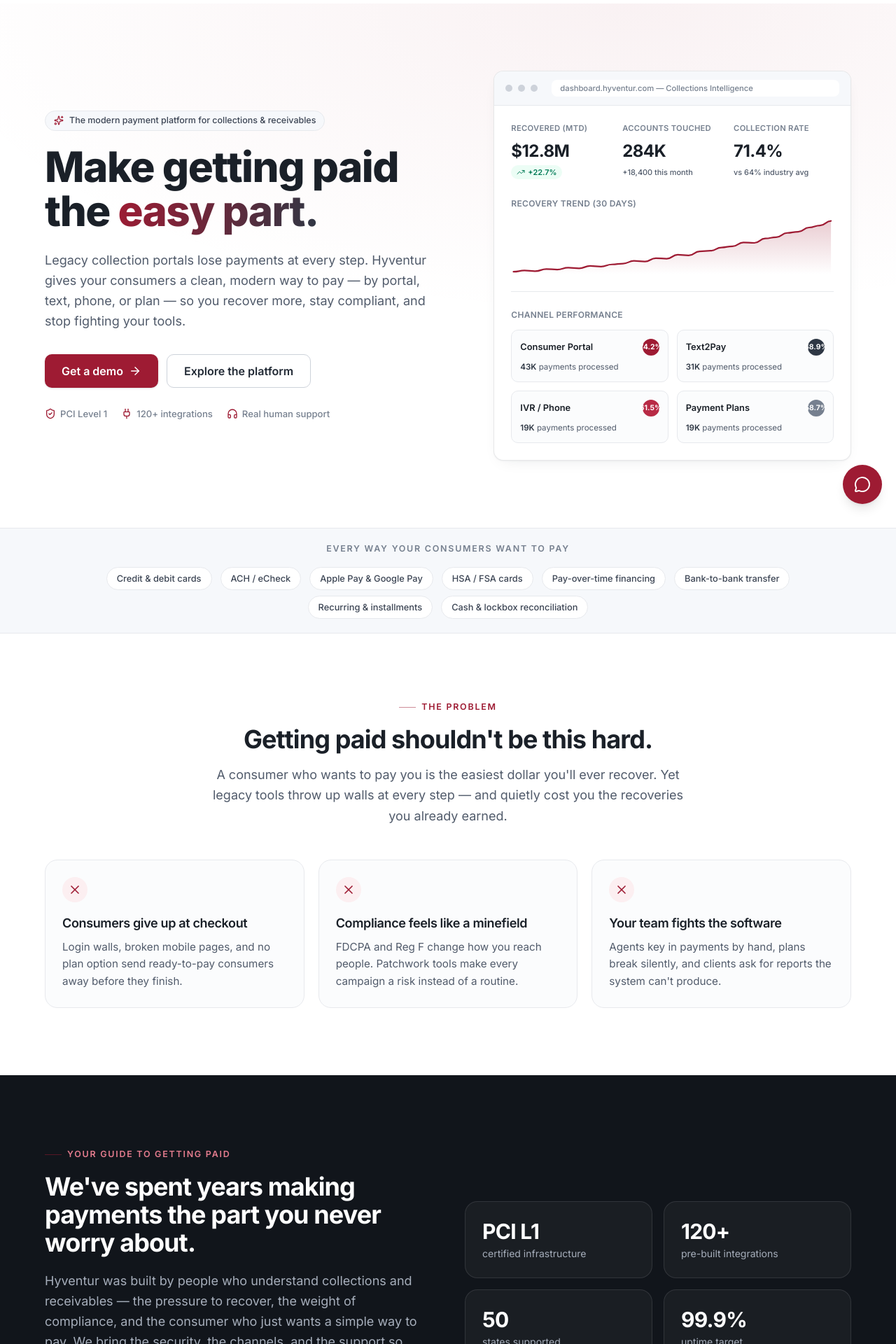
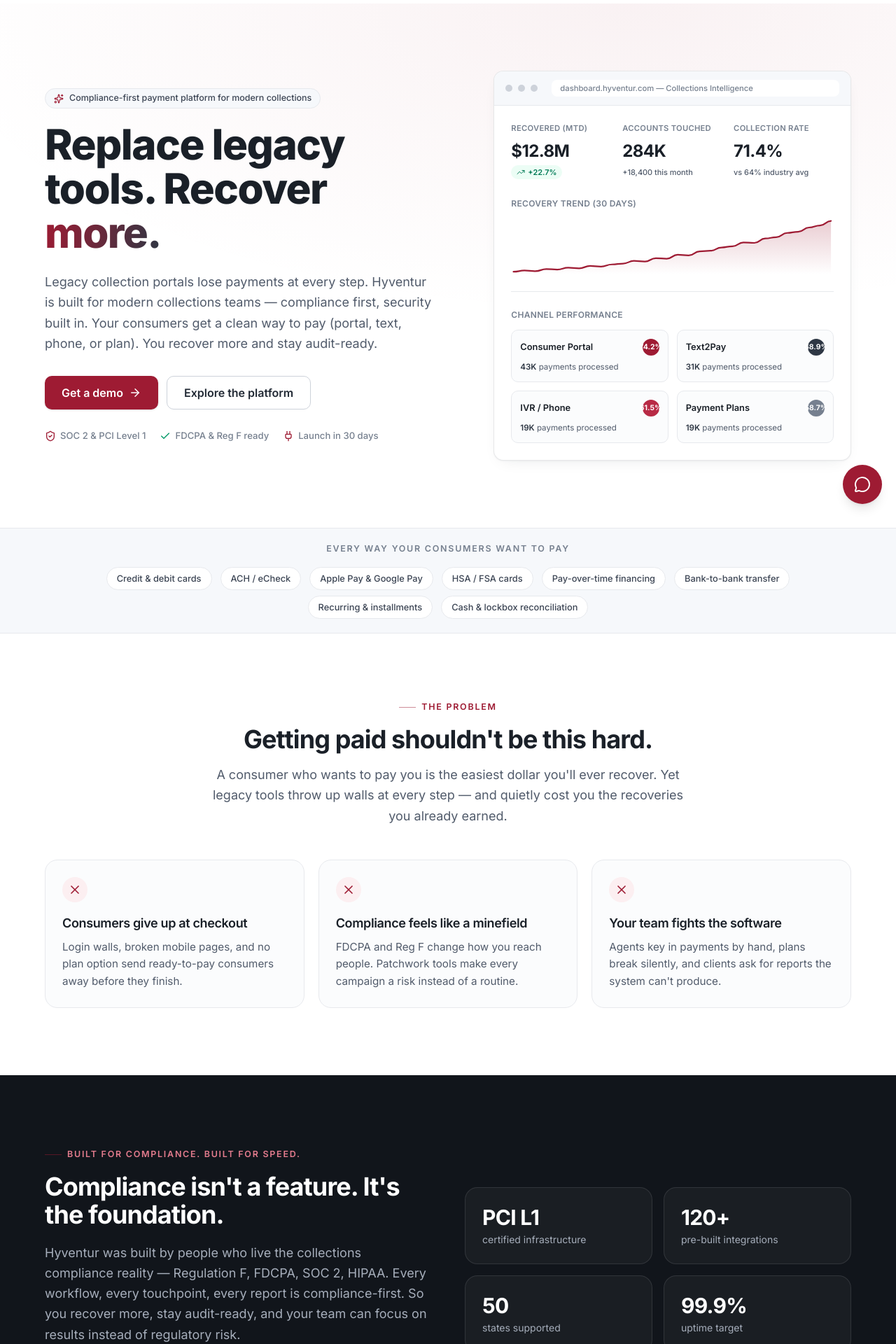
Before and after one commit to mikesweigart/hyventur, a Next.js app: page / in a window 1280 px wide. Shown: the part 60-1980 px from the top of the page at 70% size. Built offline with nearby package versions, Linux system fonts and the light colour scheme.

Commit message:
Add compliance-first positioning, vertical-specific messaging, and time-to-value messaging

```diff
--- a/src/app/(marketing)/page.tsx
+++ b/src/app/(marketing)/page.tsx
@@ -40,21 +40,21 @@
             <Reveal>
               <span className="inline-flex items-center gap-2 rounded-full border border-ink-100 bg-mist px-3 py-1 text-[0.78rem] font-medium text-ink-600">
                 <Sparkles className="size-3.5 text-crimson-600" />
-                The modern payment platform for collections &amp; receivables
+                Compliance-first payment platform for modern collections
               </span>
             </Reveal>
             <Reveal delay={0.05}>
               <h1 className="mt-5 font-display text-[2.6rem] font-extrabold leading-[1.05] tracking-tight text-ink-900 sm:text-6xl">
-                Make getting paid the{" "}
-                <span className="text-gradient-brand">easy part.</span>
+                Replace legacy tools. Recover{" "}
+                <span className="text-gradient-brand">more.</span>
               </h1>
             </Reveal>
             <Reveal delay={0.1}>
               <p className="mt-6 max-w-xl text-lg leading-relaxed text-ink-500">
                 Legacy collection portals lose payments at every step. Hyventur
-                gives your consumers a clean, modern way to pay — by portal,
-                text, phone, or plan — so you recover more, stay compliant, and
-                stop fighting your tools.
+                is built for modern collections teams — compliance first, security
+                built in. Your consumers get a clean way to pay (portal, text,
+                phone, or plan). You recover more and stay audit-ready.
               </p>
             </Reveal>
             <Reveal delay={0.15}>
@@ -72,15 +72,15 @@
               <div className="mt-7 flex flex-wrap items-center gap-x-5 gap-y-2 text-[0.82rem] font-medium text-ink-400">
                 <span className="inline-flex items-center gap-1.5">
                   <ShieldCheck className="size-4 text-crimson-600" />
-                  PCI Level 1
+                  SOC 2 &amp; PCI Level 1
+                </span>
+                <span className="inline-flex items-center gap-1.5">
+                  <Check className="size-4 text-emerald-600" />
+                  FDCPA &amp; Reg F ready
                 </span>
                 <span className="inline-flex items-center gap-1.5">
                   <Plug className="size-4 text-crimson-600" />
-                  120+ integrations
-                </span>
-                <span className="inline-flex items-center gap-1.5">
-                  <Headphones className="size-4 text-crimson-600" />
-                  Real human support
+                  Launch in 30 days
                 </span>
               </div>
             </Reveal>
@@ -159,18 +159,13 @@
           <div className="grid gap-12 lg:grid-cols-[1fr_1fr] lg:items-center">
             <Reveal>
               <Eyebrow className="text-crimson-300">
-                <span className="text-crimson-300">Your guide to getting paid</span>
+                <span className="text-crimson-300">Built for compliance. Built for speed.</span>
               </Eyebrow>
               <h2 className="mt-4 font-display text-3xl font-bold tracking-tight sm:text-4xl">
-                We&apos;ve spent years making payments the part you never
-                worry about.
+                Compliance isn&apos;t a feature. It&apos;s the foundation.
               </h2>
               <p className="mt-5 text-lg leading-relaxed text-ink-300">
-                Hyventur was built by people who understand collections and
-                receivables — the pressure to recover, the weight of
-                compliance, and the consumer who just wants a simple way to
-                pay. We bring the security, the channels, and the support so
-                your team can focus on results.
+                Hyventur was built by people who live the collections compliance reality — Regulation F, FDCPA, SOC 2, HIPAA. Every workflow, every touchpoint, every report is compliance-first. So you recover more, stay audit-ready, and your team can focus on results instead of regulatory risk.
               </p>
               <div className="mt-8 flex flex-wrap gap-3">
                 <Button href="/about" variant="light">
@@ -217,8 +212,8 @@
           <SectionHeading
             align="center"
             eyebrow="The plan"
-            title="Up and running in three steps."
-            lead="No year-long implementation. No rip-and-replace. Just a clear path from where you are to recovering more."
+            title="Live in 30 days. Recovering more in 90."
+            lead="No year-long implementation. No rip-and-replace. Get launched fast, see recovery gains within your first quarter. Built for speed and results."
           />
           <div className="mt-12 grid gap-6 md:grid-cols-3">
             {planSteps.map((step, i) => {
--- a/src/content/site.ts
+++ b/src/content/site.ts
@@ -34,7 +34,7 @@
   tagline: "Make getting paid the easy part.",
   // StoryBrand one-liner — character + problem + solution + success
   oneLiner:
-    "Hyventur gives collection and receivables teams a modern payment platform consumers actually want to use — so you recover more, stay compliant, and stop fighting your tools.",
+    "Hyventur is the compliance-first payment platform for collections teams. Built for modern recovery — not legacy systems — with omnichannel payments, audit-ready workflows, and real-time reporting that works as hard as you do.",
   phone: "(800) 555-0142",
   email: "hello@hyventur.com",
   salesEmail: "sales@hyventur.com",
@@ -287,117 +287,117 @@
     slug: "collection-agencies",
     name: "Collection Agencies",
     icon: Users,
-    headline: "Recover more on every placement.",
+    headline: "FDCPA & Reg F-first recovery platform.",
     summary:
-      "Give consumers a self-service way to pay and settle, automate outreach across channels, and give your clients the reporting they ask for — all in one platform.",
+      "Built for agencies who live by compliance. Automated omnichannel outreach, self-service portals, and settlement workflows stay audit-ready while boosting recovery per placement by 25%+ in the first 90 days.",
     outcomes: [
-      "Higher account coverage and completion",
-      "Lower cost per dollar collected",
-      "Client-ready reporting on demand",
+      "25%+ recovery lift in 90 days (compliance-first strategy)",
+      "FDCPA & Reg F guidance built into every touchpoint",
+      "Real-time client reporting and settlement tracking",
     ],
   },
   {
     slug: "debt-buyers",
     name: "Debt Buyers",
     icon: Banknote,
-    headline: "Maximize liquidation on the portfolios you own.",
+    headline: "Liquidate portfolios, stay compliant.",
     summary:
-      "Put intelligent automation and self-service payments to work across large portfolios, lifting liquidation while keeping every touch documented and compliant.",
+      "Automate consumer outreach and self-service settlement across massive portfolios while maintaining the documentation and audit trail that regulators expect. Scale without risk.",
     outcomes: [
-      "Higher liquidation across portfolios",
-      "Scalable, automated consumer outreach",
-      "Documented, compliant payment trails",
+      "Automatable outreach across unlimited accounts",
+      "Compliant settlement offer workflows",
+      "7+ year searchable audit trail for every transaction",
     ],
   },
   {
     slug: "law-firms",
     name: "Collection Law Firms",
     icon: Scale,
-    headline: "Compliant payments, without the overhead.",
+    headline: "Judgment recovery with regulatory confidence.",
     summary:
-      "Offer consumers a clean way to pay and arrange plans, with multilingual support and the disclosures and audit trails legal teams require.",
+      "Streamline post-judgment collections with multilingual portals, virtual terminals, and the complete audit trail and compliance documentation that courts and regulators require.",
     outcomes: [
-      "Multilingual, compliant self-service",
-      "Complete audit trail on every payment",
-      "Less staff time on payment handling",
+      "Court-ready documentation on every payment",
+      "Multilingual, compliant judicial collection notices",
+      "Reduces attorney time on payment handling",
     ],
   },
   {
     slug: "creditors",
     name: "Creditors & Lenders",
     icon: Building2,
-    headline: "Strengthen accounts receivable from day one.",
+    headline: "Keep accounts current. Stop them before they charge off.",
     summary:
-      "Keep more accounts current with flexible plans, proactive reminders, and a payment experience that reflects your brand from first bill to final payment.",
+      "Proactive, compliant outreach and flexible plans keep more accounts current from day one — reducing bad debt before it reaches collections and protecting your loss reserves.",
     outcomes: [
-      "More accounts kept current",
-      "Branded, on-brand payment experience",
-      "Fewer accounts rolling to collections",
+      "Fewer accounts rolling to charge-off status",
+      "Compliant payment plan options reduce disputes",
+      "Lower loss ratios and reserve requirements",
     ],
   },
   {
     slug: "healthcare",
     name: "Healthcare & Medical Billing",
     icon: HeartPulse,
-    headline: "A payment experience patients don't dread.",
+    headline: "Patient payments with HIPAA integrity.",
     summary:
-      "Accept HSA/FSA, offer compassionate payment plans, and meet patients on text and phone — reducing bad debt while protecting the patient relationship.",
+      "Accept HSA/FSA, offer payment plans that respect patient budgets, and collect with the privacy and transparency that healthcare law requires. Better patient experience, lower bad debt.",
     outcomes: [
-      "HSA / FSA acceptance built in",
-      "Compassionate, flexible payment plans",
-      "Lower bad debt, better patient experience",
+      "HIPAA-compliant patient payment portal",
+      "HSA / FSA built in; flexible, compassionate plans",
+      "Reduces bad debt while protecting patient relationships",
     ],
   },
   {
     slug: "government",
     name: "Government & Municipal",
     icon: Landmark,
-    headline: "Collect taxes, fines, and fees with less friction.",
+    headline: "Transparent, accessible government collections.",
     summary:
-      "Give residents a secure, accessible way to pay across every channel, with the reporting and controls public agencies need.",
+      "Empower residents to pay taxes, fines, and fees securely across channels — with SOC 2 and audit-ready reporting that meets public sector transparency and accountability requirements.",
     outcomes: [
-      "Accessible, multichannel resident payments",
-      "Secure, auditable, and transparent",
-      "Reporting built for public accountability",
+      "Accessible, multichannel payment options",
+      "Audit-ready, public-accountable reporting",
+      "Reduces collections overhead; higher voluntary payment rates",
     ],
   },
   {
     slug: "utilities-telecom",
     name: "Utilities & Telecom",
     icon: Zap,
-    headline: "Keep customers current and connected.",
+    headline: "Keep subscribers current, reduce involuntary churn.",
     summary:
-      "Automated reminders, easy plans, and one-tap payments reduce involuntary churn and keep recurring revenue flowing.",
+      "Automated, compliant billing reminders and convenient payment options keep recurring revenue flowing. Fewer disconnections, lower re-acquisition costs, and predictable cash flow.",
     outcomes: [
-      "Fewer disconnections and rejoins",
-      "Automated reminders and easy plans",
-      "Steadier recurring revenue",
+      "Fewer involuntary disconnections and costly rejoins",
+      "Recurring payment automation reduces collections cost",
+      "Predictable, steady recurring revenue",
     ],
   },
   {
     slug: "property-management",
     name: "Property Management",
     icon: Home,
-    headline: "Make rent and balances easy to pay.",
+    headline: "Rent collection that respects landlord-tenant law.",
     summary:
-      "Collect rent, deposits, and past-due balances with recurring payments, text links, and a portal residents can use from anywhere.",
+      "Collect rent, deposits, and past-due balances with compliant, automated reminders and tenant-friendly payment options — reducing disputes and protecting your property operations.",
     outcomes: [
-      "On-time rent with recurring payments",
-      "Text-to-pay for past-due balances",
-      "One portal for residents and staff",
+      "On-time rent with automated, compliant reminders",
+      "Self-service payment portal for residents",
+      "Documented payment history protects against disputes",
     ],
   },
   {
     slug: "ecommerce-finance",
     name: "Consumer Finance & eCommerce",
     icon: ShoppingCart,
-    headline: "Take every payment, lose none to friction.",
+    headline: "Every payment method. Zero fraud risk.",
     summary:
-      "Support cards, ACH, wallets, and pay-over-time with intelligent routing and fraud controls, so checkout never gets in the way of revenue.",
+      "Support cards, ACH, wallets, and buy-now-pay-later with SOC 2-backed fraud controls and PCI Level 1 infrastructure. More payment options. Same security. Higher conversion.",
     outcomes: [
-      "Every major payment method supported",
-      "Intelligent routing and fraud controls",
-      "Higher checkout completion",
+      "Every major payment method — cards, ACH, wallets, BNPL",
+      "SOC 2 & PCI Level 1 fraud and security controls",
+      "Higher checkout conversion, lower chargeback rates",
     ],
   },
 ];
```
